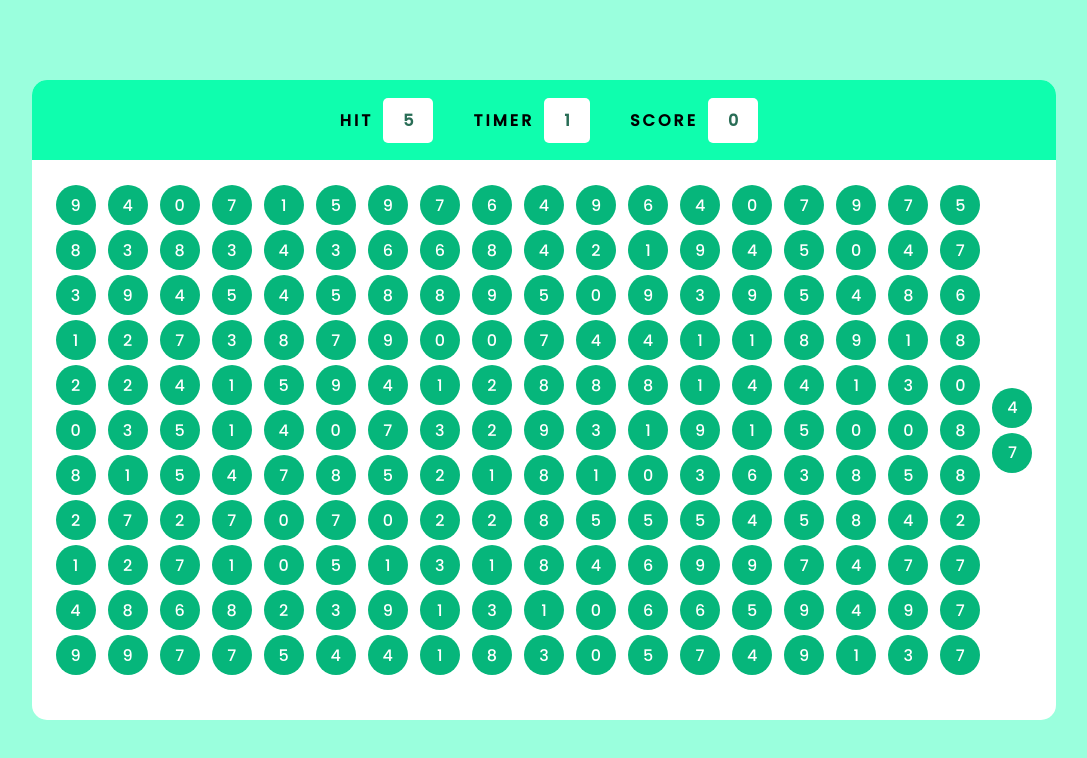
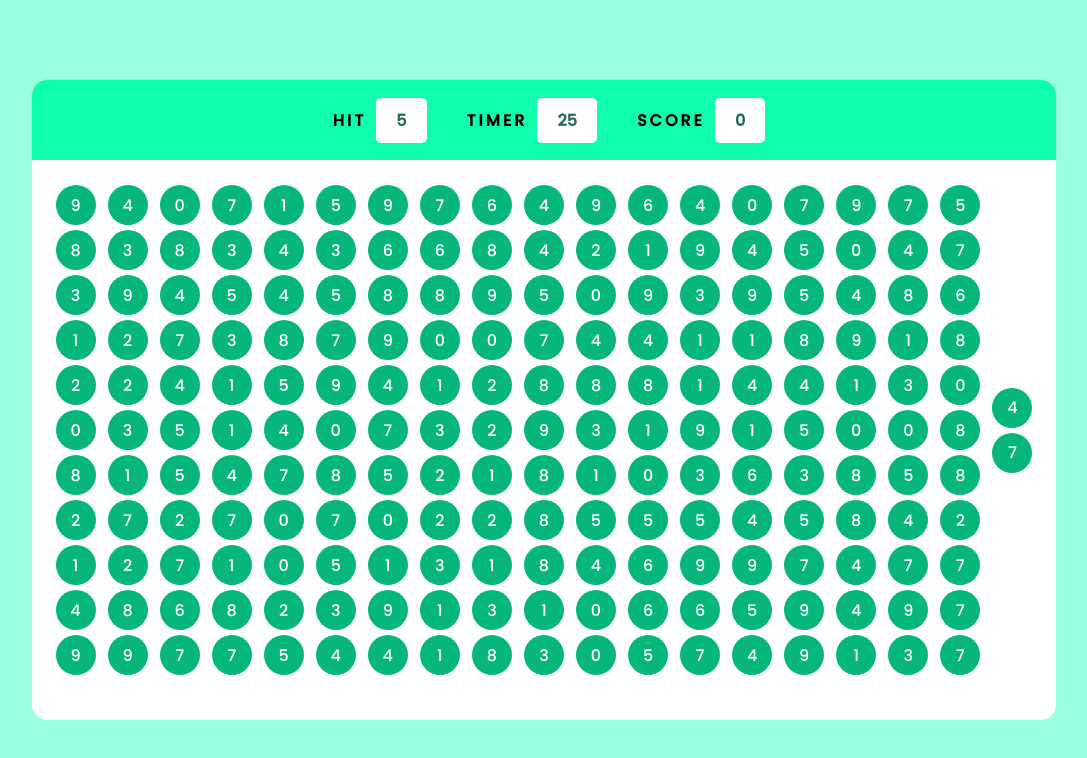
Before and after one commit to Megatenogoukui/Bubble_Burst_Mania_Match_and_Pop_Game, a plain HTML site: page index.html in a window 1280 px wide. Shown: the whole page, without its empty margins (96-1183 px from the left). Drawn offline with Linux system fonts and the light colour scheme; a web font is replaced by a local one.

Commit message:
timer changed

```diff
--- a/index.html
+++ b/index.html
@@ -19,7 +19,7 @@
                 </div>
                 <div class="elem">
                     <h1>TIMER</h1>
-                    <div id="time" class="box">60</div>
+                    <div id="time" class="box">30</div>
                 </div>
                 <div class="elem">
                     <h1>SCORE</h1>
--- a/index.js
+++ b/index.js
@@ -1,5 +1,5 @@
 var score = 0;
-var time = 6;
+var time = 30;
 var hitNo ;
 var totalBubbles;
 function bubbleMaking(){
```
